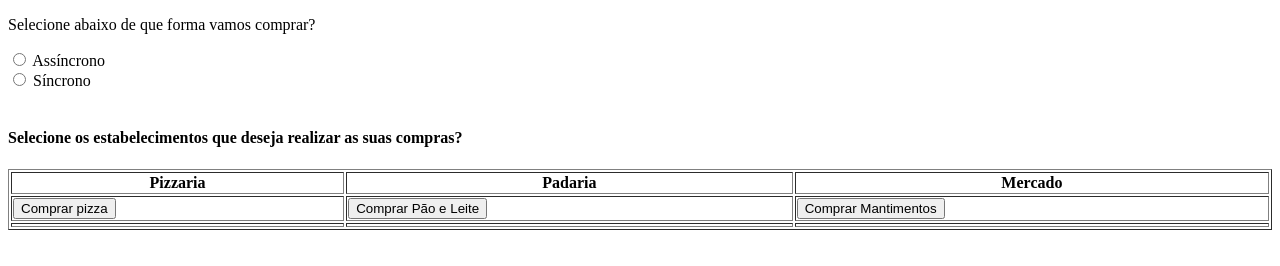
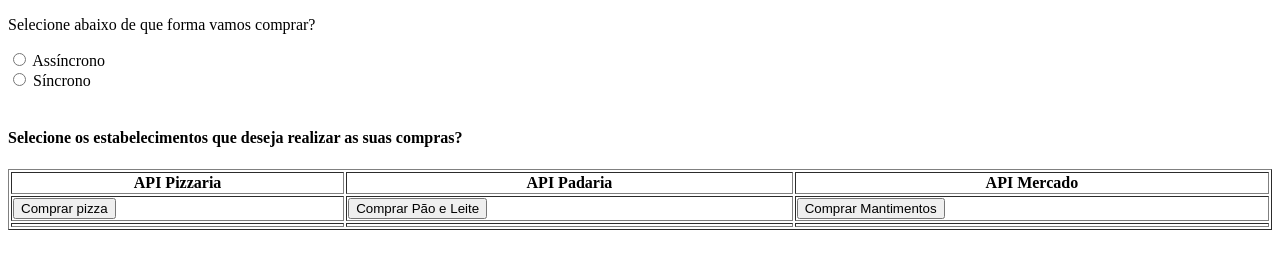
Before and after one commit to jvmenezes/DevBoost.Async, a plain HTML site: page index.html in a window 1280 px wide. Drawn offline with Linux system fonts and the light colour scheme.

Commit message:
Alterando label

```diff
--- a/index.html
+++ b/index.html
@@ -20,9 +20,9 @@
 	<h4>Selecione os estabelecimentos que deseja realizar as suas compras?</h4>
 	<table style="width:100%" border="1px">
 	  <tr>
-		<th>Pizzaria</th>
-		<th>Padaria</th>
-		<th>Mercado</th>
+		<th>API Pizzaria</th>
+		<th>API Padaria</th>
+		<th>API Mercado</th>
 	  </tr>
 	  <tr>
 		<td>
```
